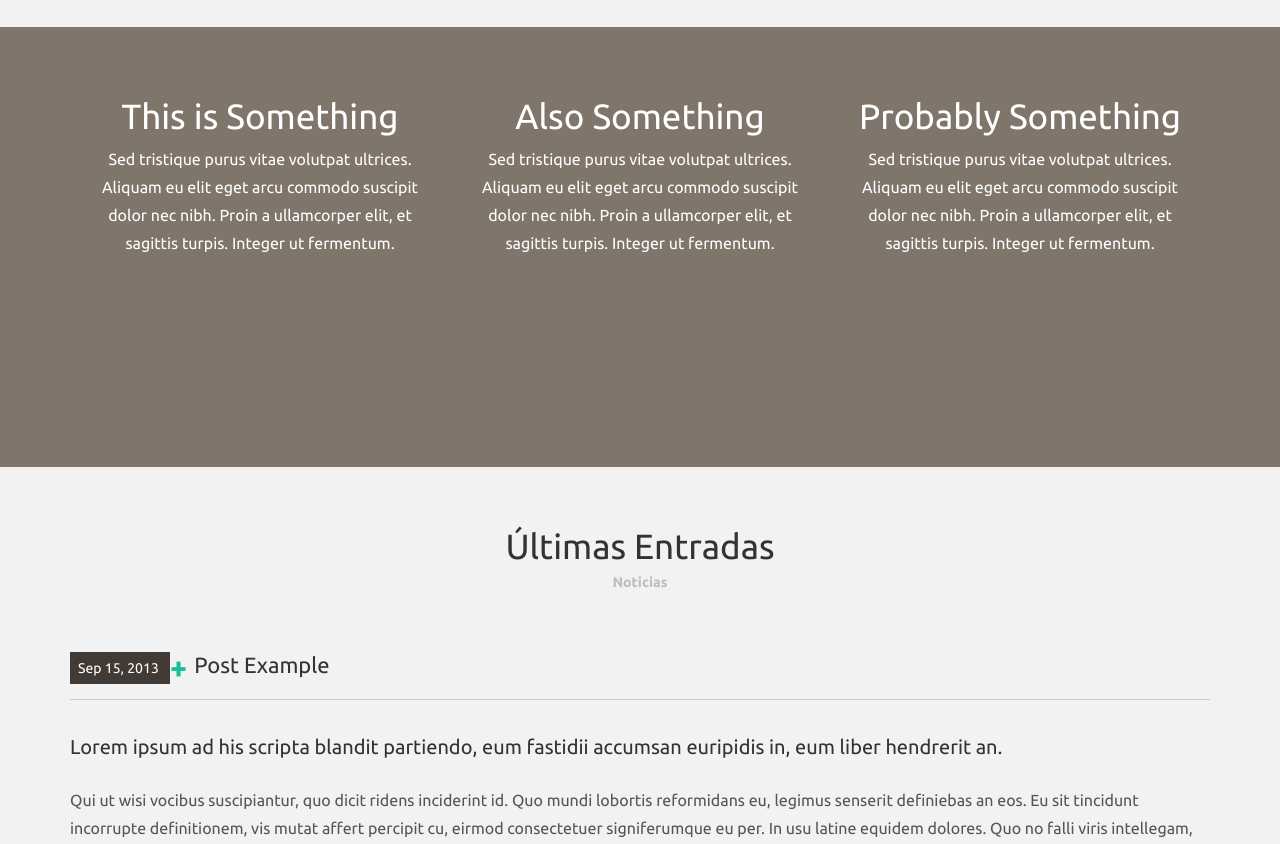
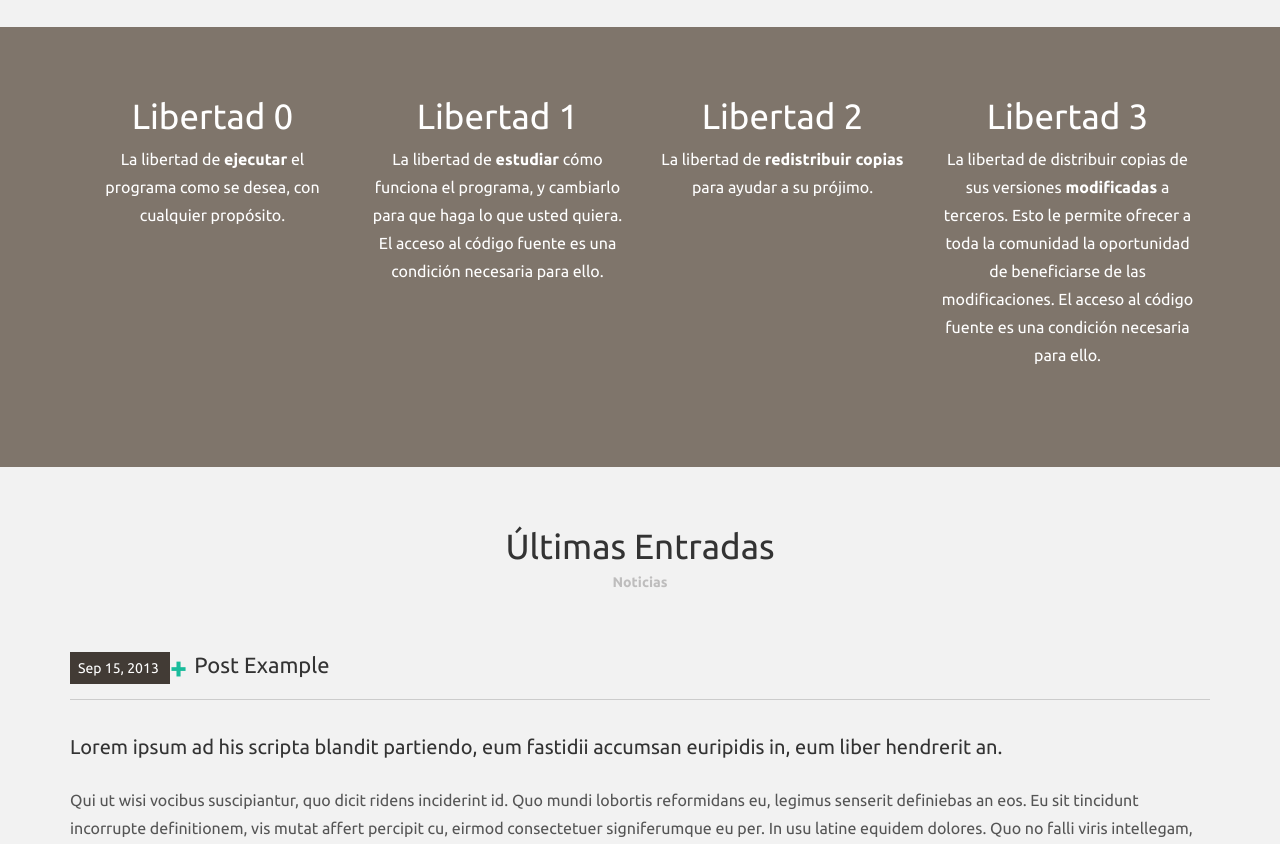
Before and after one commit to Psep/sfd-theme, a plain HTML site: page index.html in a window 1280 px wide. Shown: the part 1074-1918 px from the top of the page. Drawn offline with Linux system fonts and the light colour scheme.

Commit message:
mod html

```diff
--- a/index.html
+++ b/index.html
@@ -25,6 +25,8 @@
 	</head>
 
 	<body data-spy="scroll" data-offset="0" data-target="#gn-menu">
+
+		<div id="header">
 
 			<!-- Menu -->
 			<div class="container">
@@ -60,6 +62,7 @@
 							</div>
 						</nav>
 					</li>
+
 					<!-- Title -->
 					<li id="logoCentrado">
 						<a href="index.html" class="smoothScroll"><img src="img/logo.png"/></a>
@@ -77,10 +80,11 @@
 					</div>
 				</div>
 			</section>
+		</div>
 
 		<!-- Acerca de -->
 		<section id="about" name="about">
-			<div class="container about">
+			<article class="container about">
 				<h3>Acerca del Software Freedom Day</h3>
 				<h5>Día de la Libertad de Software</h5>
 				<hr>
@@ -92,7 +96,7 @@
 					eirmod consectetuer signiferumque eu per. In usu latine equidem dolores. Quo no falli viris intellegam,
 					ut fugit veritus placerat per.
 				</p>
-			</div>
+			</article>
 		</section>
 
 		<!-- Items de Software Libre -->
@@ -103,36 +107,59 @@
 					<!-- TODO -->
 
 					<div class="row-fluid">
-							<div class="col-md-4 itemSpace">
+							<div class="col-sm-3 col-md-3 itemSpace">
 
 								<section>
 									<span class="icon feature fa-check"></span>
 									<header>
-										<h3>This is Something</h3>
+										<h3>Libertad 0</h3>
 									</header>
-									<p>Sed tristique purus vitae volutpat ultrices. Aliquam eu elit eget arcu commodo suscipit dolor nec nibh. Proin a ullamcorper elit, et sagittis turpis. Integer ut fermentum.</p>
+									<p>
+										La libertad de <strong>ejecutar</strong> el programa como se desea, con cualquier propósito.
+									</p>
 								</section>
 
 							</div>
-							<div class="col-md-4 itemSpace">
+							<div class="col-sm-3 col-md-3 itemSpace">
 
 								<section>
 									<span class="icon feature fa-check"></span>
 									<header>
-										<h3>Also Something</h3>
+										<h3>Libertad 1</h3>
 									</header>
-									<p>Sed tristique purus vitae volutpat ultrices. Aliquam eu elit eget arcu commodo suscipit dolor nec nibh. Proin a ullamcorper elit, et sagittis turpis. Integer ut fermentum.</p>
+									<p>
+										La libertad de <strong>estudiar</strong> cómo funciona el programa,
+										y cambiarlo para que haga lo que usted quiera.
+										El acceso al código fuente es una condición necesaria para ello.
+									</p>
 								</section>
 
 							</div>
-							<div class="col-md-4 itemSpace">
+							<div class="col-sm-3 col-md-3 itemSpace">
 
 								<section>
 									<span class="icon feature fa-check"></span>
 									<header>
-										<h3>Probably Something</h3>
+										<h3>Libertad 2</h3>
 									</header>
-									<p>Sed tristique purus vitae volutpat ultrices. Aliquam eu elit eget arcu commodo suscipit dolor nec nibh. Proin a ullamcorper elit, et sagittis turpis. Integer ut fermentum.</p>
+									<p>
+										La libertad de <strong>redistribuir copias</strong> para ayudar a su prójimo.
+									</p>
+								</section>
+
+							</div>
+							<div class="col-sm-3 col-md-3 itemSpace">
+
+								<section>
+									<span class="icon feature fa-check"></span>
+									<header>
+										<h3>Libertad 3</h3>
+									</header>
+									<p>
+										La libertad de distribuir copias de sus versiones <strong>modificadas</strong> a terceros.
+										Esto le permite ofrecer a toda la comunidad la oportunidad de beneficiarse de las modificaciones.
+										El acceso al código fuente es una condición necesaria para ello.
+									</p>
 								</section>
 
 							</div>
```
Also changed, not shown: 1 other file. Lines whose indentation alone changed are shown as unchanged.
